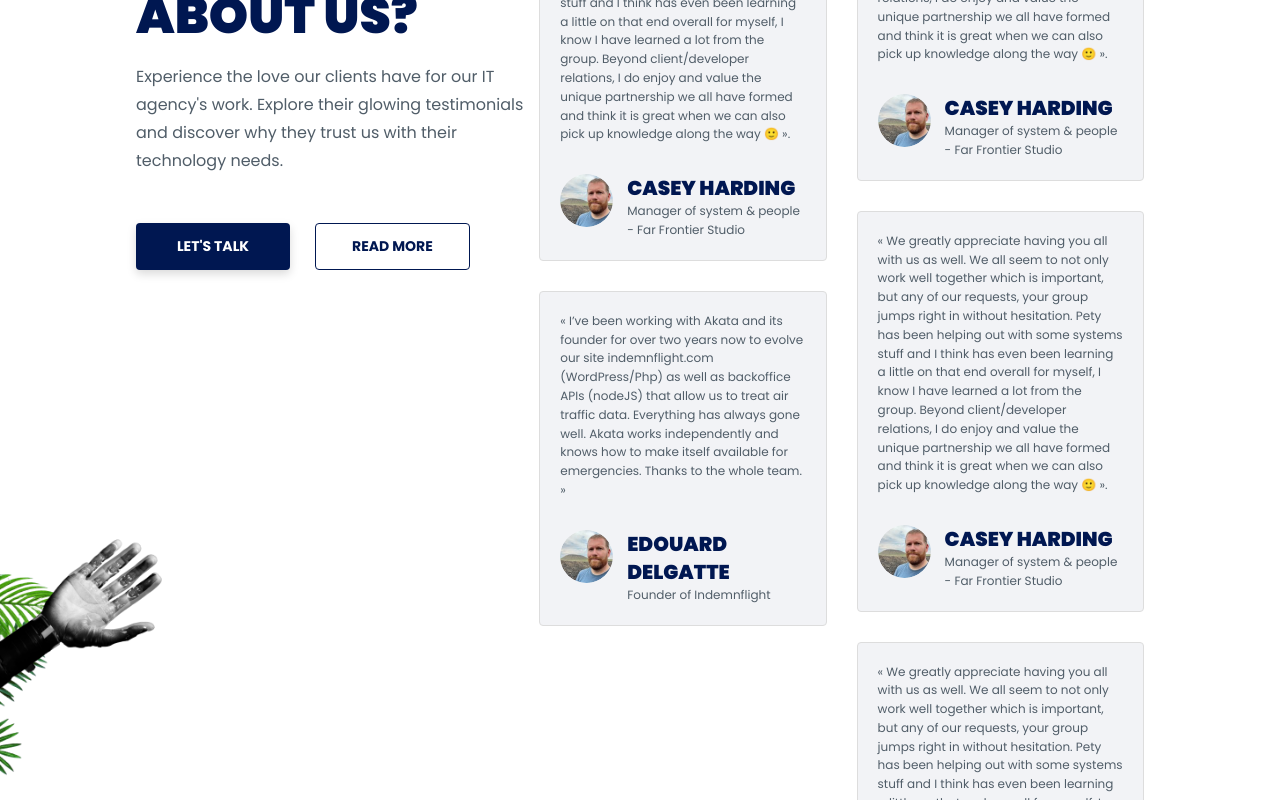
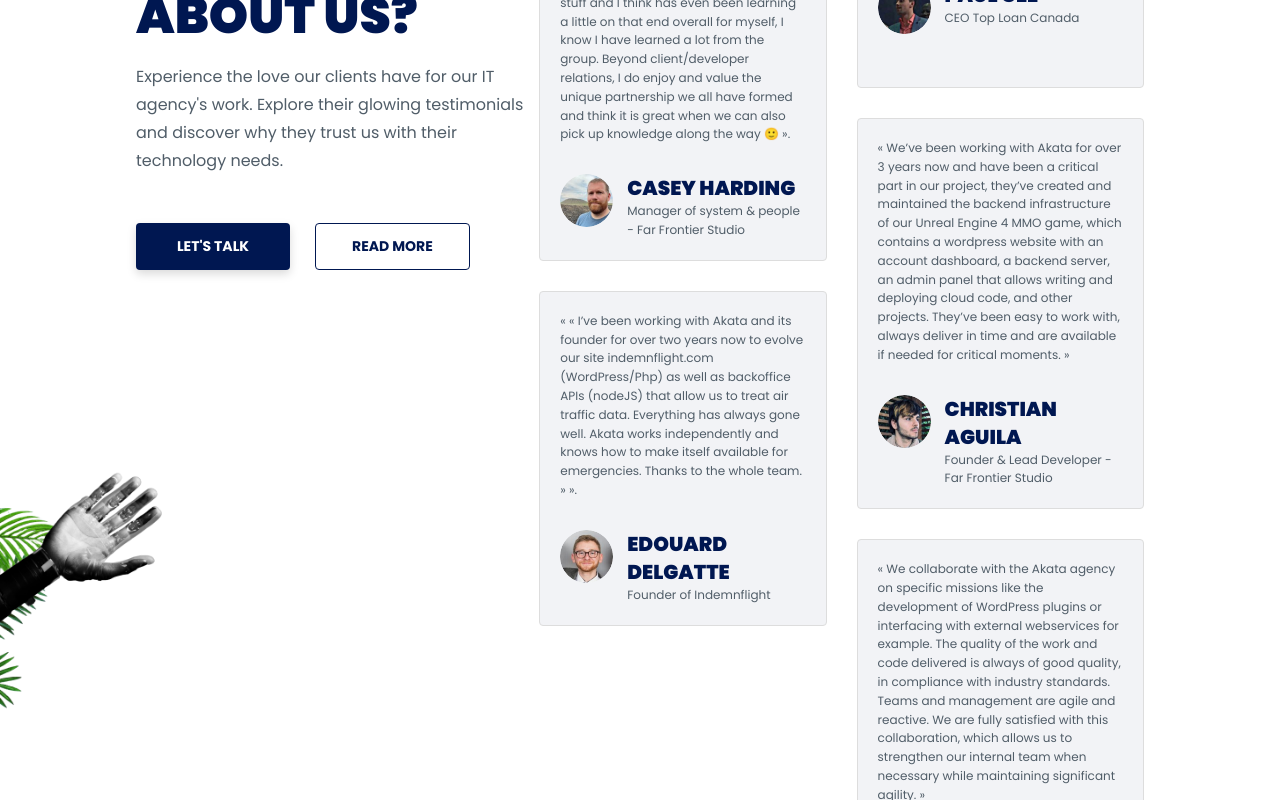
Before and after one commit to maxime-dot/website3, a Next.js app: page / in a window 1280 px wide. Shown: the part 1140-1940 px from the top of the page. Built offline with nearby package versions, Linux system fonts and the light colour scheme.

Commit message:
refactor: render dynamically  testimonial card

```diff
--- a/src/app/components/sections/testimonial/Testimonial.tsx
+++ b/src/app/components/sections/testimonial/Testimonial.tsx
@@ -117,38 +117,26 @@ const Testimonial: React.FC = () => {
         </div>
         <div className="testimonial-customer d-flex">
           <div className="card-container d-flex flex-col">
-            <TestimonialCard
-              name="casey harding"
-              post="Manager of system & people - Far Frontier Studio"
-              profile="/images/customer/casey-harding.png"
-              testimonials="« We greatly appreciate having you all with us as well. We all seem to not only work well together which is important, but any of our requests, your group jumps right in without hesitation. Pety has been helping out with some systems stuff and I think has even been learning a little on that end overall for myself, I know I have learned a lot from the group. Beyond client/developer relations, I do enjoy and value the unique partnership we all have formed and think it is great when we can also pick up knowledge along the way 🙂 »."
-            />
-            <TestimonialCard
-              name="EDOUARD DELGATTE"
-              post="Founder of Indemnflight"
-              profile="/images/customer/casey-harding.png"
-              testimonials="« I’ve been working with Akata and its founder for over two years now to evolve our site indemnflight.com (WordPress/Php) as well as backoffice APIs (nodeJS) that allow us to treat air traffic data. Everything has always gone well. Akata works independently and knows how to make itself available for emergencies. Thanks to the whole team. »"
-            />
+            {testimonialData.slice(0, 2).map((testimonial, index) => (
+              <TestimonialCard
+                key={index}
+                name={testimonial.name}
+                post={testimonial.post}
+                profile={testimonial.profile}
+                testimonials={testimonial.testimonials}
+              />
+            ))}
           </div>
           <div className="card-container d-flex flex-col">
-            <TestimonialCard
-              name="casey harding"
-              post="Manager of system & people - Far Frontier Studio"
-              profile="/images/customer/casey-harding.png"
-              testimonials="« We greatly appreciate having you all with us as well. We all seem to not only work well together which is important, but any of our requests, your group jumps right in without hesitation. Pety has been helping out with some systems stuff and I think has even been learning a little on that end overall for myself, I know I have learned a lot from the group. Beyond client/developer relations, I do enjoy and value the unique partnership we all have formed and think it is great when we can also pick up knowledge along the way 🙂 »."
-            />
-            <TestimonialCard
-              name="casey harding"
-              post="Manager of system & people - Far Frontier Studio"
-              profile="/images/customer/casey-harding.png"
-              testimonials="« We greatly appreciate having you all with us as well. We all seem to not only work well together which is important, but any of our requests, your group jumps right in without hesitation. Pety has been helping out with some systems stuff and I think has even been learning a little on that end overall for myself, I know I have learned a lot from the group. Beyond client/developer relations, I do enjoy and value the unique partnership we all have formed and think it is great when we can also pick up knowledge along the way 🙂 »."
-            />
-            <TestimonialCard
-              name="casey harding"
-              post="Manager of system & people - Far Frontier Studio"
-              profile="/images/customer/casey-harding.png"
-              testimonials="« We greatly appreciate having you all with us as well. We all seem to not only work well together which is important, but any of our requests, your group jumps right in without hesitation. Pety has been helping out with some systems stuff and I think has even been learning a little on that end overall for myself, I know I have learned a lot from the group. Beyond client/developer relations, I do enjoy and value the unique partnership we all have formed and think it is great when we can also pick up knowledge along the way 🙂 »."
-            />
+            {testimonialData.slice(2, 5).map((testimonial, index) => (
+              <TestimonialCard
+                key={index}
+                name={testimonial.name}
+                post={testimonial.post}
+                profile={testimonial.profile}
+                testimonials={testimonial.testimonials}
+              />
+            ))}
           </div>
         </div>
       </div>
```
